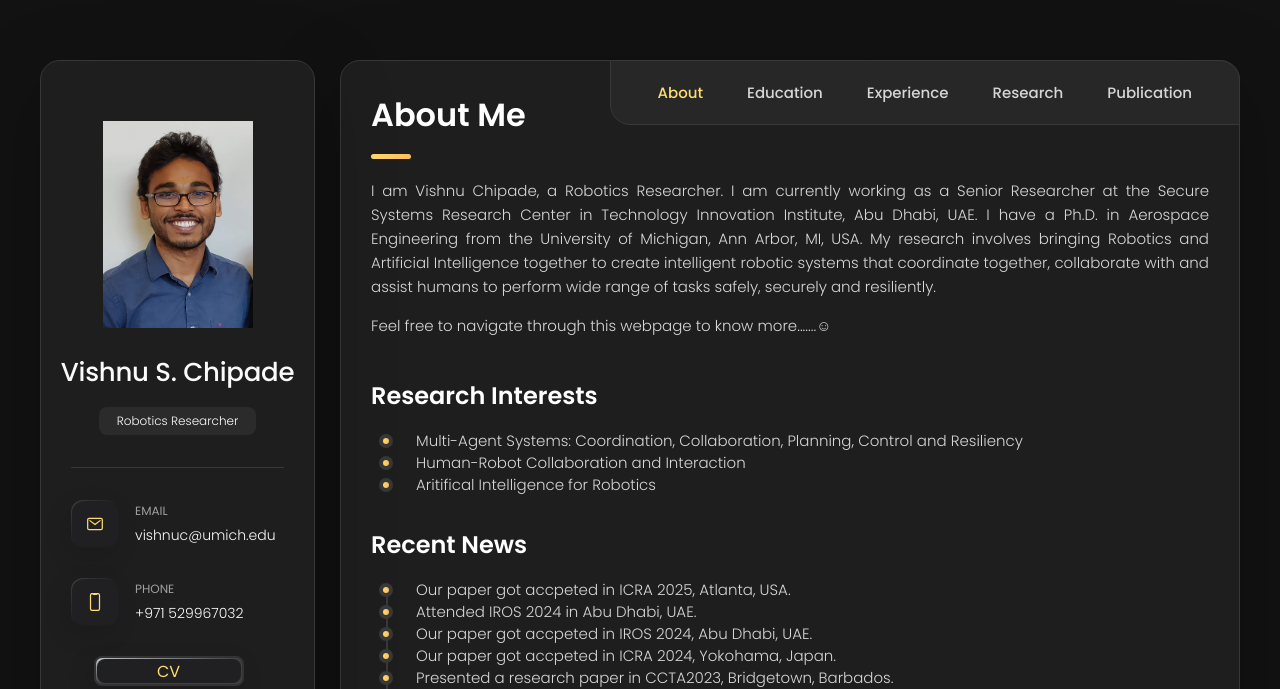
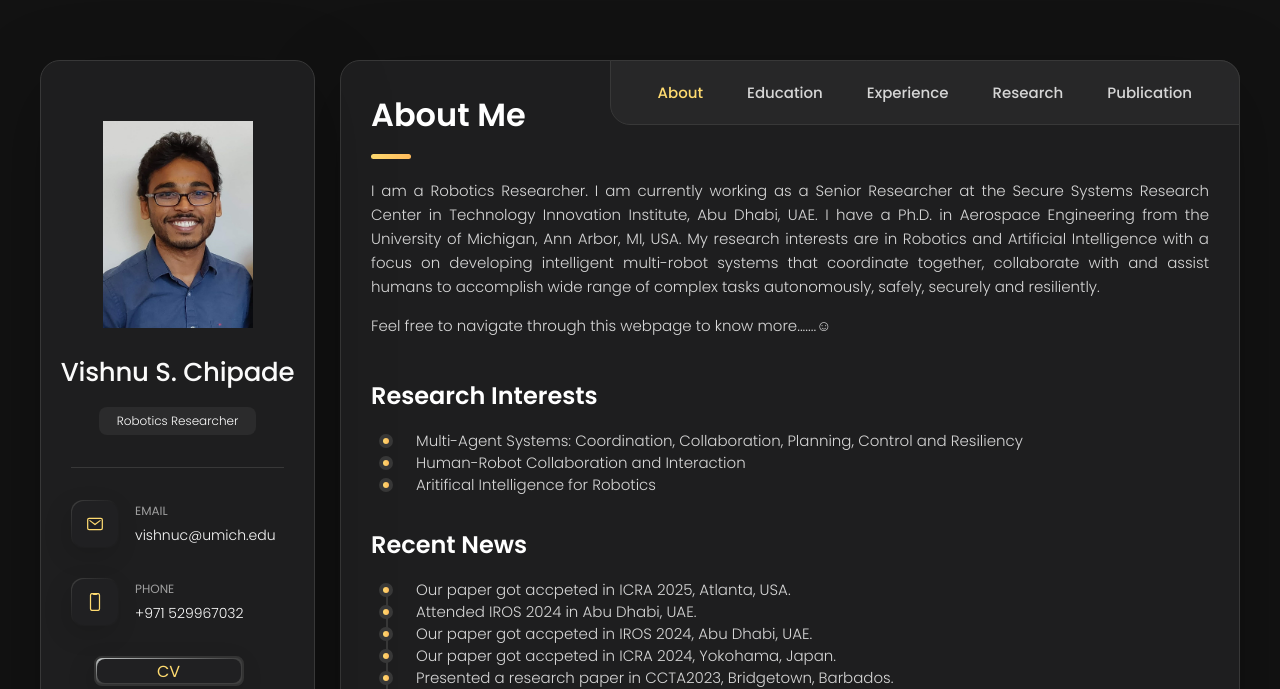
Before and after one commit to vishnuchipade/vishnuchipade.github.io, a plain HTML site: page index.html in a window 1280 px wide. Shown: the top 689 px of the page. Drawn offline with nearby package versions, Linux system fonts and the light colour scheme.

Commit message:
Updated about and education section

```diff
--- a/index.html
+++ b/index.html
@@ -189,11 +189,11 @@
 
         <section class="about-text">
           <p>
-            I am Vishnu Chipade, a Robotics Researcher. I am currently working as a Senior Researcher at the Secure
+            I am a Robotics Researcher. I am currently working as a Senior Researcher at the Secure
             Systems Research Center in Technology Innovation Institute, Abu Dhabi, UAE. I have a Ph.D. in Aerospace
-            Engineering from the University of Michigan, Ann Arbor, MI, USA. My research involves bringing Robotics and
-            Artificial Intelligence together to create intelligent robotic systems that coordinate together, collaborate
-            with and assist humans to perform wide range of tasks safely, securely and resiliently.
+            Engineering from the University of Michigan, Ann Arbor, MI, USA. My research interests are in Robotics and
+            Artificial Intelligence with a focus on developing intelligent multi-robot systems that coordinate together, collaborate
+            with and assist humans to accomplish wide range of complex tasks autonomously, safely, securely and resiliently.
           </p>
           <p>Feel free to navigate through this webpage to know more.......☺
           </p>
@@ -347,10 +347,11 @@
               <p class="timeline-text">
                 B.Tech-M.Tech dual degree program in Aerospace Engineering
                 <span class="h5">CPI: 10/10 in M.Tech and 9.3/10 in B.Tech </span>
+                Advisors: <a href="https://home.iitk.ac.in/~abhish/"> <u> Abhishek </u></a> and <a href="https://home.iitk.ac.in/~mangal/"> <u> Mangal Kothari </u></a>
               </p>
 
               <p class="timeline-text">
-              Received Academic Excellence Award for 3 academic sessions 2012-13, 2014-15, 2015-16 for distinctive academic performance.
+              * Received Academic Excellence Award for 3 academic sessions 2012-13, 2014-15, 2015-16 for distinctive academic performance.
               </p>
 
             </li>
@@ -1159,7 +1160,7 @@ Intent from Gaze Following" loading="lazy" data-research-img>
               <div class="blog-text active" bdata-modal-text>
                 <!-- <div class="modal-img-wrapper"> -->
                 <figure class="modal-avatar-box">
-                  <img src="./assets/images/avatar-1.png" alt="Vishnu Chipade" width="80" bdata-modal-img>
+                  <img src="./assets/images/vishnu.jpg" alt="Vishnu Chipade" width="80" bdata-modal-img>
                 </figure>
                 <!-- </div> -->
               </div>
```
